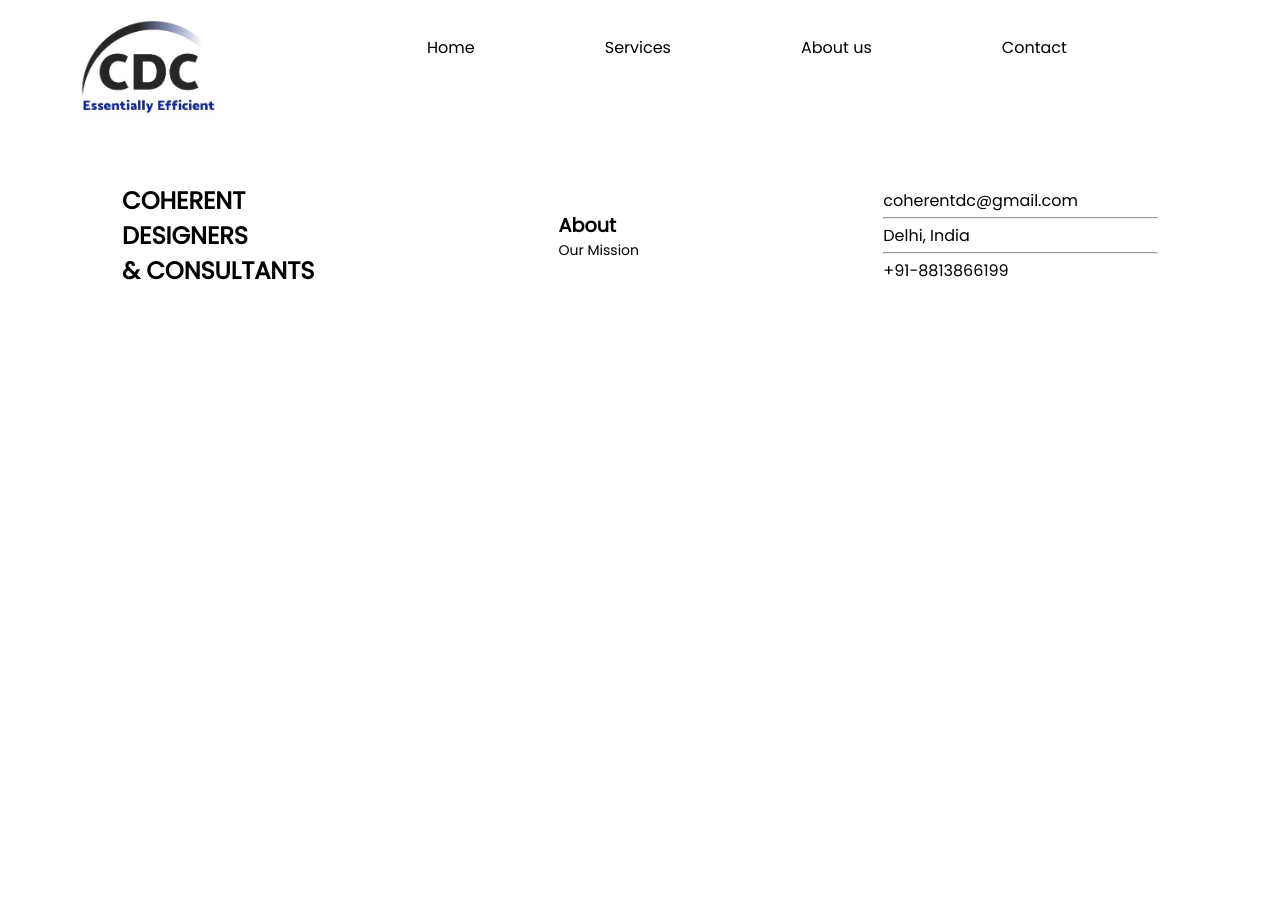
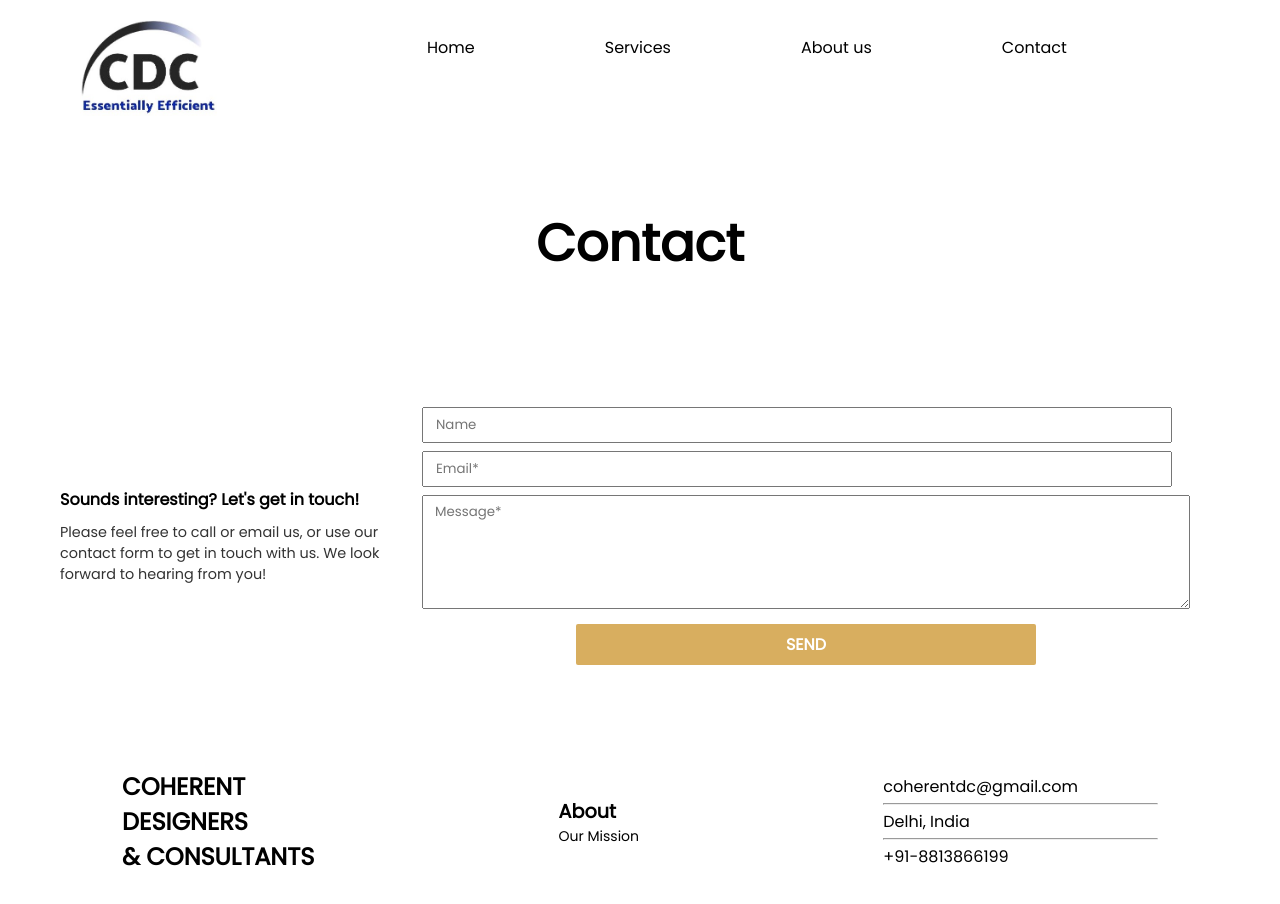
Before and after one commit to Vedhitsk/Coherent, a plain HTML site: page contact.html in a window 1280 px wide. Before the commit the page ends 800 px from the top, so only its background shows below. Drawn offline with Linux system fonts and the light colour scheme.

Commit message:
Update files

```diff
--- a/contact.html
+++ b/contact.html
@@ -21,10 +21,44 @@
                 <ul>
                     <li class="headitems home"><a href="index.html">Home</a></li>
                     <li class="headitems services"><a href="service.html">Services</a></li>
-                    <li class="headitems"><a href="">About us</a></li>
-                    <li class="headitems contact"><a href="">Contact</a></li>
+                    <li class="headitems"><a href="about.html">About us</a></li>
+                    <li class="headitems contact"><a href="contact.html">Contact</a></li>
                 </ul>
             </div>
+        </div>
+    </section>
+
+
+    <!-- Contact Banner 1 -->
+    <section id="cnctbanner1">
+        <div class="cnctbanner1heading">
+            <h1>Contact</h1>
+        </div>
+    </section>
+
+
+    <!-- Contact Banner 2 -->
+    <section id="cnctbanner2">
+        <div class="cnctbanner2left">
+            <h4>Sounds interesting? Let's get in touch!</h4>
+            <p>Please feel free to call or email us, or use our contact form to get in touch with us. We look forward to hearing from you!</p>
+        </div>
+        <div class="cnctbanner2right">
+            <form class="contactform" action="">
+                <div class="forminput">
+                    <input type="text" id="Name" name="Name" size="61"
+                    placeholder="Name" class="" required>
+                </div>
+                <div class="forminput">
+                    <input type="email" id="Email" name="Email" size="61" placeholder="Email*" class="" required>
+                </div>
+                <div class="forminput">
+                    <textarea id="Message" name="Message" placeholder="Message*" class="fcf-form-control" rows="5" cols="64" maxlength="3000" required></textarea>
+                </div>
+                <div class="forminput formsubmit">
+                    <button type="submit" id="fcf-button" class="fcf-btn fcf-btn-primary fcf-btn-lg fcf-btn-block">SEND</button>
+                </div>
+            </form>
         </div>
     </section>
 
--- a/style.css
+++ b/style.css
@@ -311,3 +311,62 @@
     font-weight: 300;
     color: #5e5e5e;
 }
+
+
+/* Contact page */
+#cnctbanner1{
+    width: 100%;
+    height: 200px;
+    text-align: center;
+    line-height: 200px;
+}
+#cnctbanner1 .cnctbanner1heading h1{
+    font-size: 3.2rem;
+    font-weight: 900;
+}
+
+#cnctbanner2{
+    display: flex;
+    padding: 60px;
+}
+#cnctbanner2 .cnctbanner2left{
+    width: 50%;
+    display: flex;
+    flex-direction: column;
+    align-items: flex-start;
+    justify-content: center;
+}
+#cnctbanner2 .cnctbanner2left h4{
+    font-weight: bold;
+    padding-bottom: 10px;
+}
+
+#cnctbanner2 .cnctbanner2left p{
+    color: #333333;
+    font-size: .9rem;
+}
+
+#cnctbanner2 .cnctbanner2right{
+    padding: 0 30px;
+}
+#cnctbanner2 .cnctbanner2right .forminput{
+    padding: 4px 0;
+
+}
+#cnctbanner2 .cnctbanner2right .forminput input,
+#cnctbanner2 .cnctbanner2right .forminput textarea{
+    padding: 6px 12px;
+
+}
+#cnctbanner2 .cnctbanner2right .formsubmit{
+    text-align: center;
+}
+#cnctbanner2 .cnctbanner2right .formsubmit button{
+    padding: 8px 210px;
+    font-weight: bolder;
+    font-size: .999rem;
+    background-color: #d8ae5f;
+    color: #fff;
+    border: none;
+    border-radius: 2px;
+}
```
